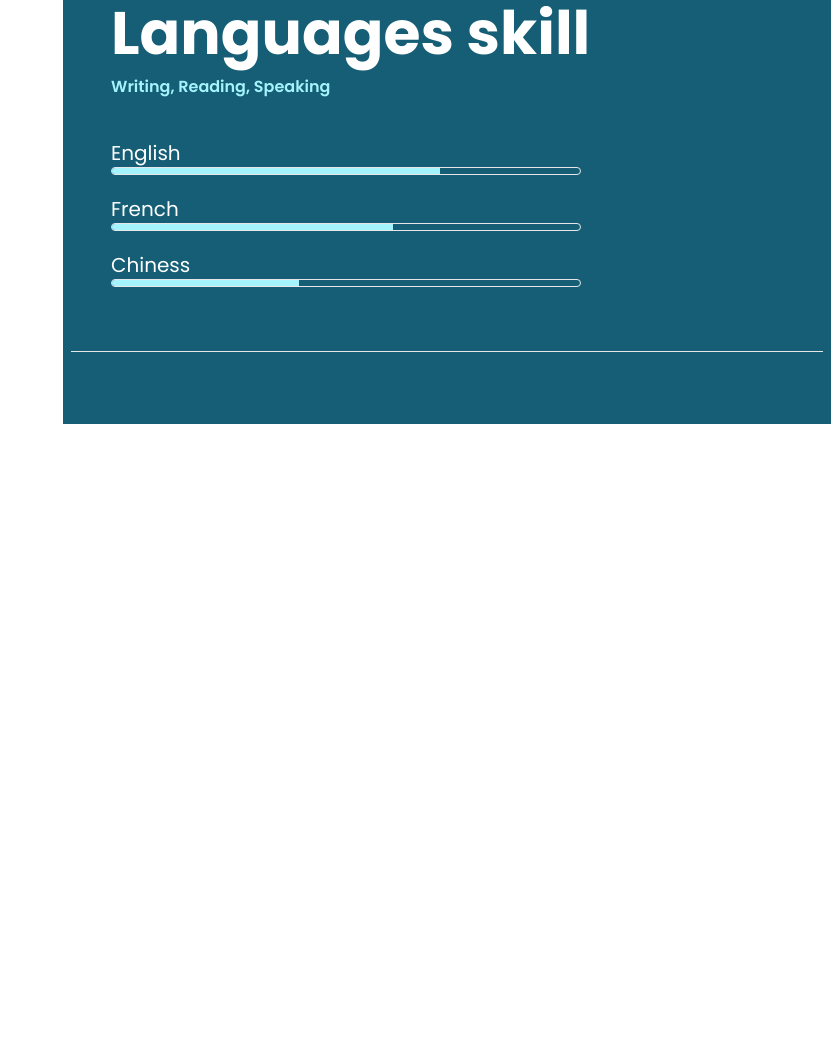
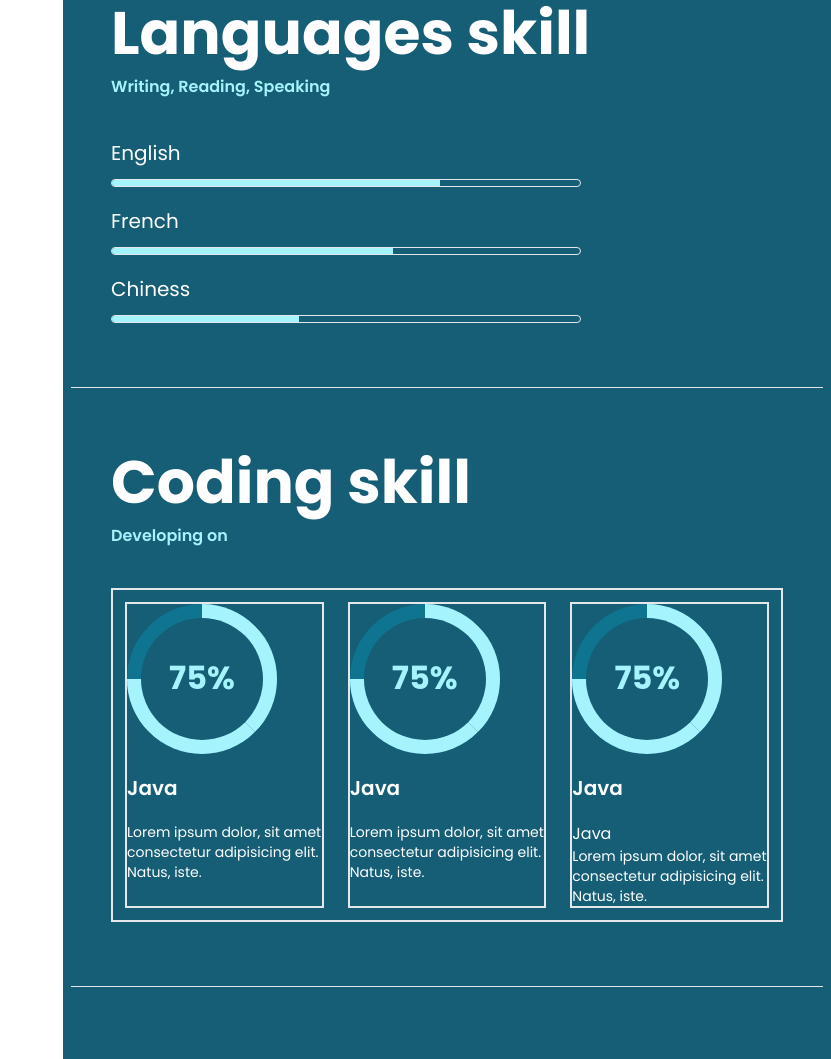
Before and after one commit to panhaGKP/myPortfolio, a website built with Parcel: page src/index.html in a window 1280 px wide. Shown: the part 1344-2403 px from the top of the page, without its empty margins (449-1280 px from the left). Before the commit the page ends 1768 px from the top, so only its background shows below. Built offline with nearby package versions, Linux system fonts and the light colour scheme.

Commit message:
Adding new file additionalStyle.css and adding the coding skills section

```diff
--- /dev/null
+++ b/src/additionalStyle.css
@@ -0,0 +1,144 @@
+*{
+    font-family: 'Poppins', sans-serif;
+}
+/* img{
+    filter: opacity(0.4) drop-shadow(0 0 0 #19e8ff);
+} */
+:root{
+    --cyanColor: #a5f3fc;
+    --cyanBackground: #155e75;
+    --cyan700: #0e7490;
+}
+a:hover .icon{
+        --tw-translate-x: 0.25rem/* 4px */;
+        transform: translate(var(--tw-translate-x), var(--tw-translate-y)) rotate(var(--tw-rotate)) skewX(var(--tw-skew-x)) skewY(var(--tw-skew-y)) scaleX(var(--tw-scale-x)) scaleY(var(--tw-scale-y));
+}
+.list-nav{
+    box-shadow: inset 0 0 0 0 var(--cyanColor);
+    color: white;
+    /* margin: 0 -.25rem; */
+    transition: color .5s ease-in-out, box-shadow .5s ease-in-out;
+    border-radius: 5px;
+  }
+.list-nav:hover {
+    box-shadow: inset 150px 0 0 0 var(--cyanColor);
+    color: var(--cyanBackground);
+}
+.infi-list ul li{
+    margin-bottom: 6px;
+    /* padding:0 20px; */
+    display: inline-block;
+    vertical-align: top;
+    width: 40%;
+    /* border: 1px solid red; */
+}
+.navs .prev, .navs .next{
+    margin-left: 15px;
+    margin-top: 0;
+    position: relative;
+    top: 0;
+    left: 0;
+    right: auto;
+    width: 64px;
+    height: 64px;
+    line-height: 62px;
+    background: var(--cyanBackground);
+    font-size: 14px;
+    color: #FFF;
+    text-align: center;
+    cursor: pointer;
+    border: 1px solid var(--cyan700);
+    border-radius: 50%;
+}
+.navs:before {
+  content: '';
+  position: absolute;
+  left: 18px;
+  top: 32px;
+  width: 210%;
+  height: 1px;
+  background: var(--cyan700);
+}
+.swiper {
+    width: 90%;
+    height: 100%;
+    /* border: 1px solid red; */
+  }
+
+.swiper-slide {
+    /* text-align: center; */
+    font-size: 18px;
+    background: transparent;
+    /* border: 1px solid blue; */
+    /* background-color: wheat; */
+
+    /* Center slide text vertically */
+    /* display: flex; */
+    /* -webkit-box-pack: center;
+    -ms-flex-pack: center; */
+  }
+
+/* .hello{
+    border: 1px solid red;
+} */
+.hi:hover{
+    background-color: rgb(229 231 235);
+    box-shadow: 0 0 10px rgb(229 231 235),
+                0 0 30px rgb(229 231 235),
+                0 0 60px rgb(229 231 235),
+                0 0 90px rgb(229 231 235);
+}
+.circle-wrap {
+    width: 150px;
+    height: 150px;
+    background-color:var(--cyan700);
+    border-radius: 50%;
+    /* border: 1px solid #cdcbd0; */
+}
+.circle-wrap .circle .mask,
+.circle-wrap .circle .fill {
+  width: 150px;
+  height: 150px;
+  position: absolute;
+  border-radius: 50%;
+}
+
+.circle-wrap .circle .mask {
+    clip: rect(0, 150px, 150px, 75px);
+    /* background-color: white; */
+}
+.circle-wrap .inside-circle {
+    width: 122px;
+    height: 122px;
+    border-radius: 50%;
+    background-color: var(--cyanBackground);
+    line-height: 120px;
+    text-align: center;
+    margin-top: 14px;
+    margin-left: 14px;
+    color: var(--cyanColor);
+    position: absolute;
+    z-index: 0;
+    font-weight: 700;
+    font-size: 2em;
+}
+/* color animation */
+
+/* 3rd progress bar */
+.mask .fill {
+    clip: rect(0px, 75px, 150px, 0px);
+    background-color: var(--cyanColor)
+}
+.mask.full,
+.circle .fill {
+  animation: fill ease-in-out 3s;
+  transform: rotate(135deg);
+}
+@keyframes fill{
+    0% {
+      transform: rotate(0deg);
+    }
+    100% {
+      transform: rotate(135deg);
+    }
+  }
--- a/src/index.css
+++ b/src/index.css
@@ -1,94 +1,3 @@
 @tailwind base;
 @tailwind components;
 @tailwind utilities;
-
-*{
-    font-family: 'Poppins', sans-serif;
-}
-/* img{
-    filter: opacity(0.4) drop-shadow(0 0 0 #19e8ff);
-} */
-:root{
-    --cyanColor: #a5f3fc;
-    --cyanBackground: #155e75;
-    --cyan700: #0e7490;
-}
-a:hover .icon{
-        --tw-translate-x: 0.25rem/* 4px */;
-        transform: translate(var(--tw-translate-x), var(--tw-translate-y)) rotate(var(--tw-rotate)) skewX(var(--tw-skew-x)) skewY(var(--tw-skew-y)) scaleX(var(--tw-scale-x)) scaleY(var(--tw-scale-y));
-}
-.list-nav{
-    box-shadow: inset 0 0 0 0 var(--cyanColor);
-    color: white;
-    /* margin: 0 -.25rem; */
-    transition: color .5s ease-in-out, box-shadow .5s ease-in-out;
-    border-radius: 5px;
-  }
-.list-nav:hover {
-    box-shadow: inset 150px 0 0 0 var(--cyanColor);
-    color: var(--cyanBackground);
-}
-.infi-list ul li{
-    margin-bottom: 6px;
-    /* padding:0 20px; */
-    display: inline-block;
-    vertical-align: top;
-    width: 40%;
-    /* border: 1px solid red; */
-}
-.navs .prev, .navs .next{
-    margin-left: 15px;
-    margin-top: 0;
-    position: relative;
-    top: 0;
-    left: 0;
-    right: auto;
-    width: 64px;
-    height: 64px;
-    line-height: 62px;
-    background: var(--cyanBackground);
-    font-size: 14px;
-    color: #FFF;
-    text-align: center;
-    cursor: pointer;
-    border: 1px solid var(--cyan700);
-    border-radius: 50%;
-}
-.navs:before {
-  content: '';
-  position: absolute;
-  left: 18px;
-  top: 32px;
-  width: 210%;
-  height: 1px;
-  background: var(--cyan700);
-}
-.swiper {
-    width: 90%;
-    height: 100%;
-    /* border: 1px solid red; */
-  }
-
-.swiper-slide {
-    /* text-align: center; */
-    font-size: 18px;
-    background: transparent;
-    /* border: 1px solid blue; */
-    /* background-color: wheat; */
-
-    /* Center slide text vertically */
-    /* display: flex; */
-    /* -webkit-box-pack: center;
-    -ms-flex-pack: center; */
-  }
-
-/* .hello{
-    border: 1px solid red;
-} */
-.hi:hover{
-    background-color: rgb(229 231 235);
-    box-shadow: 0 0 10px rgb(229 231 235),
-                0 0 30px rgb(229 231 235),
-                0 0 60px rgb(229 231 235),
-                0 0 90px rgb(229 231 235);
-}
--- a/src/index.html
+++ b/src/index.html
@@ -9,6 +9,7 @@
     />
     <!-- <script src="index.js"></script> -->
     <link href="index.css" rel="stylesheet" />
+    <link rel="stylesheet" href="additionalStyle.css">
     <link rel="stylesheet" href="webfont_css/all.min.css" />
     <link
       rel="stylesheet"
@@ -76,9 +77,9 @@
           <div class=" text-center text-2xl m-1 p-1 h-[60px] w-[60px] relative"><a href="https://www.facebook.com/toun.soka/" target="_blank" class="hi block top-[50%] left-[50%] absolute translate-x-[-50%] translate-y-[-50%] px-2 py-1 rounded-xl transition duration-300 hover:text-cyan-700"><i class="fa-brands fa-facebook"></i></a></div>
           <div class=" text-center text-2xl m-1 p-1 h-[60px] w-[60px] relative"><a href="https://www.instagram.com/panhagkp/" class=" hi block top-[50%] left-[50%] absolute translate-x-[-50%] translate-y-[-50%] px-2 py-1 rounded-xl transition duration-300 hover:text-cyan-700" target="_blank"><i class="fa-brands fa-instagram"></i></a></div>
 
-          <div class=" text-center text-2xl m-1 p-1 h-[60px] w-[60px] relative"><a href="#" class=" hi block top-[50%] left-[50%] absolute translate-x-[-50%] translate-y-[-50%] px-2 py-[6px] rounded-xl transition duration-300 hover:text-cyan-700"><i class="fa-brands fa-discord"></i></a></div>
+          <div class=" text-center text-2xl m-1 p-1 h-[60px] w-[60px] relative"><a href="#" class=" hi block top-[50%] left-[50%] absolute translate-x-[-50%] translate-y-[-50%] px-2 py-[6px] rounded-xl transition duration-300 hover:text-cyan-700"><i class="fa-brands fa-twitter"></i></a></div>
 
-          <div class=" text-center text-2xl m-1 p-1 h-[60px] w-[60px] relative"><a href="#" class="hi block top-[50%] left-[50%] absolute translate-x-[-50%] translate-y-[-50%] px-2 py-1 rounded-xl transition duration-300 hover:text-cyan-700"><i class="fa-brands fa-telegram"></i></a></div>
+          <div class=" text-center text-2xl m-1 p-1 h-[60px] w-[60px] relative"><a href="https://t.me/Panha_GKP" target="_blank" class="hi block top-[50%] left-[50%] absolute translate-x-[-50%] translate-y-[-50%] px-2 py-1 rounded-xl transition duration-300 hover:text-cyan-700"><i class="fa-brands fa-telegram"></i></a></div>
         </div>
 
       </div>
@@ -217,19 +218,19 @@
           <div class="mt-10">
             <div>
               <span class=" text-xl">English</span>
-              <div class="border-[1px] h-2 w-[70%] rounded-md overflow-hidden">
+              <div class="border-[1px] h-2 w-[70%] rounded-md overflow-hidden mt-3">
                 <div class="bg-cyan-200 w-[70%] h-[100%]"></div>
               </div>
             </div>
             <div class="mt-5">
               <span class=" text-xl">French</span>
-              <div class="border-[1px] h-2 w-[70%] rounded-md overflow-hidden">
+              <div class="border-[1px] h-2 w-[70%] rounded-md overflow-hidden mt-3">
                 <div class="bg-cyan-200 w-[60%] h-[100%]"></div>
               </div>
             </div>
             <div class="mt-5">
               <span class=" text-xl">Chiness</span>
-              <div class="border-[1px]  h-2 w-[70%] rounded-md overflow-hidden">
+              <div class="border-[1px]  h-2 w-[70%] rounded-md overflow-hidden mt-3">
                 <div class="bg-cyan-200 w-[40%] h-[100%]"></div>
               </div>
             </div>
@@ -240,11 +241,79 @@
 
         </div>
         <!-- Language section -->
+
         <hr>
-        <div class="my-16 mx-10 h-auto">
-
+        <!-- coding skill section -->
+        <div class=" my-16 mx-10 h-auto">
+          <h1 class=" text-6xl font-bold mb-3">Coding skill</h1>
+          <span class=" font-semibold text-cyan-200">Developing on</span>
+          <!-- coding list -->
+          <div>
+            <ul class="border-2 flex mt-10">
+              <li class=" border-2 inline-block m-3">
+                <div class="circle-wrap">
+                  <div class="circle">
+                    <div class="mask full">
+                      <div class="fill"></div>
+                    </div>
+                    <div class="mask half">
+                      <div class="fill"></div>
+                    </div>
+                    <div class="inside-circle"> 75% </div>
+                  </div>
+                </div>
+                <div>
+                  <h3 class=" text-xl font-semibold my-5">Java</h3>
+                </div>
+                <div class="text-sm">
+                  Lorem ipsum dolor, sit amet consectetur adipisicing elit. Natus, iste.
+                </div>
+              </li>
+              <li class="border-2 inline-block m-3">
+                <div class="circle-wrap">
+                  <div class="circle">
+                    <div class="mask full">
+                      <div class="fill"></div>
+                    </div>
+                    <div class="mask half">
+                      <div class="fill"></div>
+                    </div>
+                    <div class="inside-circle"> 75% </div>
+                  </div>
+                </div>
+                <div>
+                  <h3 class=" text-xl font-semibold my-5">Java</h3>
+                </div>
+                <div class="text-sm">
+                  Lorem ipsum dolor, sit amet consectetur adipisicing elit. Natus, iste.
+                </div>
+              </li>
+              <li class="border-2 inline-block m-3">
+                <div class="circle-wrap">
+                  <div class="circle">
+                    <div class="mask full">
+                      <div class="fill"></div>
+                    </div>
+                    <div class="mask half">
+                      <div class="fill"></div>
+                    </div>
+                    <div class="inside-circle"> 75% </div>
+                  </div>
+                </div>
+                <div>
+                  <h3 class=" text-xl font-semibold my-5">Java</h3><h3>Java</h3>
+                </div>
+                <div class="text-sm">
+                  Lorem ipsum dolor, sit amet consectetur adipisicing elit. Natus, iste.
+                </div>
+              </li>
+            </ul>
+          </div>
+          <!-- coding list -->
         </div>
-
+        <!-- coding skill section -->
+        <hr>
+        <div class=" my-16 mx-10 h-auto"></div>
       </div>
     </div>
 
```
